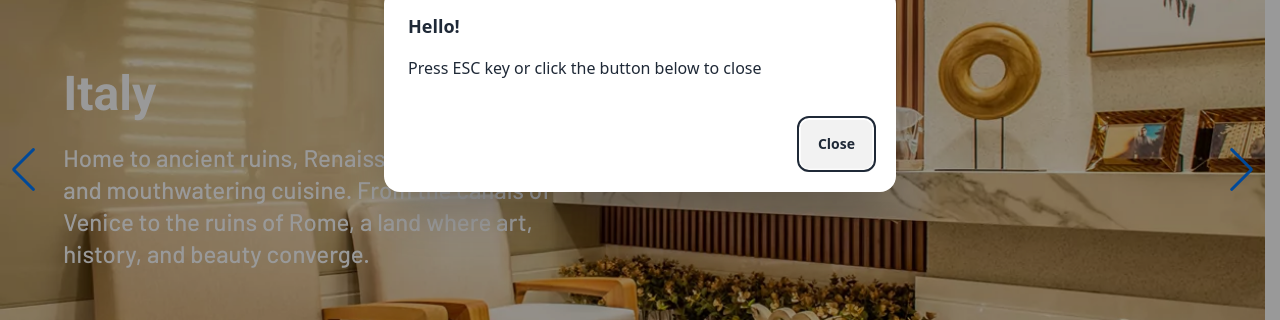
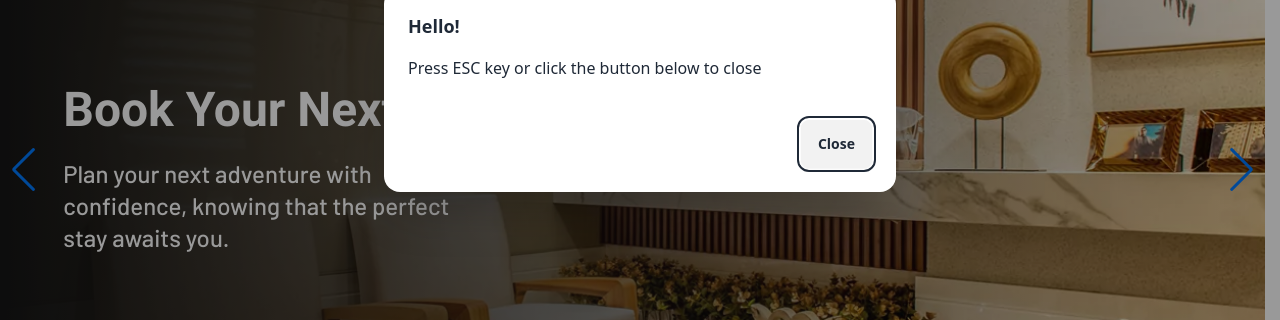
Before and after one commit to AthkiaAdiba/my-eleventh-project-client, a React (Vite) app: page / in a window 1280 px wide. Shown: the part 310-630 px from the top of the page. Built offline with nearby package versions, Linux system fonts and the light colour scheme; no server answers; a web font is replaced by a local one.

Commit message:
added text on banner

```diff
--- a/src/components/FeaturedRoom/FeaturedRoom.jsx
+++ b/src/components/FeaturedRoom/FeaturedRoom.jsx
@@ -6,7 +6,7 @@ const FeaturedRoom = ({ room }) => {
     const { _id, main_image, room_name, price_per_night, short_description } = room;
 
     return (
-        <Link to={`/roomDetails/${_id}`}>
+        <div>
             <div className="relative font-forum mb-0 lg:mb-5">
                 <img src={main_image} alt="" className="object-cover object-center w-full h-72 bg-gray-500" />
                 <h2 className="mt-10 text-4xl font-medium tracking-wide text-[#3D3931] font-forum">{room_name}</h2>
@@ -16,8 +16,9 @@ const FeaturedRoom = ({ room }) => {
                         <p>${price_per_night} / Night</p>
                     </div>
                 </div>
+                <Link to={`/roomDetails/${_id}`}><button className="mt-4 bg-[#9B804E] p-2 text-white text-2xl">Book Now</button></Link>
             </div>
-        </Link>
+        </div>
     );
 };
 
--- a/src/pages/Home/Slider/Slider.jsx
+++ b/src/pages/Home/Slider/Slider.jsx
@@ -21,11 +21,11 @@ const Slider = () => {
             >
                 <SwiperSlide>
                     <div className="slide slide1">
-                        <div className='flex items-center'>
+                        <div className='flex items-center bg-gradient-to-r from-[#151515] to-[rgba(21, 21, 21, 0)] h-full w-full'>
                             <div className='ml-[5%] font-roboto text-white'>
                                 <Fade cascade delay={1000}>
-                                    <h2 className='mb-6 text-3xl lg:text-5xl font-bold'>France</h2>
-                                    <p className='text-lg lg:text-2xl w-full md:w-[80%] lg:w-[45%] font-barlow font-medium'>Rich in history, art, and cuisine. Famous for iconic landmarks like the Eiffel Tower, exquisite wines, and a diverse cultural tapestry spanning from Paris to Provence.</p>
+                                    <h2 className='mb-6 text-3xl lg:text-5xl font-bold'>Experience Comfort and Convenience</h2>
+                                    <p className='text-lg lg:text-2xl w-full md:w-[80%] lg:w-[45%] font-barlow font-medium'>Embark on a journey of discovery and create lasting memories in destinations that inspire awe.</p>
                                 </Fade>
                             </div>
                         </div>
@@ -33,11 +33,11 @@ const Slider = () => {
                 </SwiperSlide>
                 <SwiperSlide>
                     <div className="slide slide2">
-                        <div className='flex items-center'>
+                        <div className='flex items-center bg-gradient-to-r from-[#151515] to-[rgba(21, 21, 21, 0)] h-full w-full'>
                             <div className='ml-[5%] font-roboto text-white'>
                                 <Fade cascade delay={1000}>
-                                    <h2 className='mb-6 text-3xl lg:text-5xl font-bold'>Italy</h2>
-                                    <p className='text-lg lg:text-2xl w-full md:w-[80%] lg:w-[45%] font-barlow font-medium'>Home to ancient ruins, Renaissance masterpieces, and mouthwatering cuisine. From the canals of Venice to the ruins of Rome, a land where art, history, and beauty converge.</p>
+                                    <h2 className='mb-6 text-3xl lg:text-5xl font-bold'>Book Your Next Adventure</h2>
+                                    <p className='text-lg lg:text-2xl w-full md:w-[80%] lg:w-[45%] font-barlow font-medium'>Plan your next adventure with confidence, knowing that the perfect stay awaits you.</p>
                                 </Fade>
                             </div>
                         </div>
@@ -45,11 +45,11 @@ const Slider = () => {
                 </SwiperSlide>
                 <SwiperSlide>
                     <div className="slide slide3">
-                        <div className='flex items-center'>
+                        <div className='flex items-center bg-gradient-to-r from-[#151515] to-[rgba(21, 21, 21, 0)] h-full w-full'>
                             <div className='ml-[5%] font-roboto text-white'>
                                 <Fade cascade delay={1000}>
-                                    <h2 className='mb-6 text-3xl lg:text-5xl font-bold'>Spain</h2>
-                                    <p className='text-lg lg:text-2xl w-full md:w-[80%] lg:w-[45%] font-barlow font-medium'>Spain, located in southwestern Europe, boasts diverse landscapes, including beaches, mountains, and vibrant cities like Madrid and Barcelona. Known for its rich history, culture, and delicious cuisine.</p>
+                                    <h2 className='mb-6 text-3xl lg:text-5xl font-bold'>Explore Our World of Hospitality</h2>
+                                    <p className='text-lg lg:text-2xl w-full md:w-[80%] lg:w-[45%] font-barlow font-medium'>Experience the warmth of hospitality and personalized service at our handpicked hotels.</p>
                                 </Fade>
                             </div>
                         </div>
@@ -57,11 +57,11 @@ const Slider = () => {
                 </SwiperSlide>
                 <SwiperSlide>
                     <div className="slide slide4">
-                        <div className='flex items-center'>
+                        <div className='flex items-center bg-gradient-to-r from-[#151515] to-[rgba(21, 21, 21, 0)] h-full w-full'>
                             <div className='ml-[5%] font-roboto text-white'>
                                 <Fade cascade delay={1000}>
-                                    <h2 className='mb-6 text-3xl lg:text-5xl font-bold'>England</h2>
-                                    <p className='text-lg lg:text-2xl w-full md:w-[80%] lg:w-[45%] font-barlow font-medium'>A land of lush green countryside, historic castles, and charming villages. From the majestic cliffs of Dover to the bustling streets of London, a tapestry of tradition and innovation.</p>
+                                    <h2 className='mb-6 text-3xl lg:text-5xl font-bold'>Luxury Awaits You</h2>
+                                    <p className='text-lg lg:text-2xl w-full md:w-[80%] lg:w-[45%] font-barlow font-medium'>Indulge your senses and rejuvenate your spirit in our selection of exquisite accommodations.</p>
                                 </Fade>
                             </div>
                         </div>
```
Also changed, not shown: src/components/RoomDetails/RoomDetails.jsx (+0 -7 lines).
